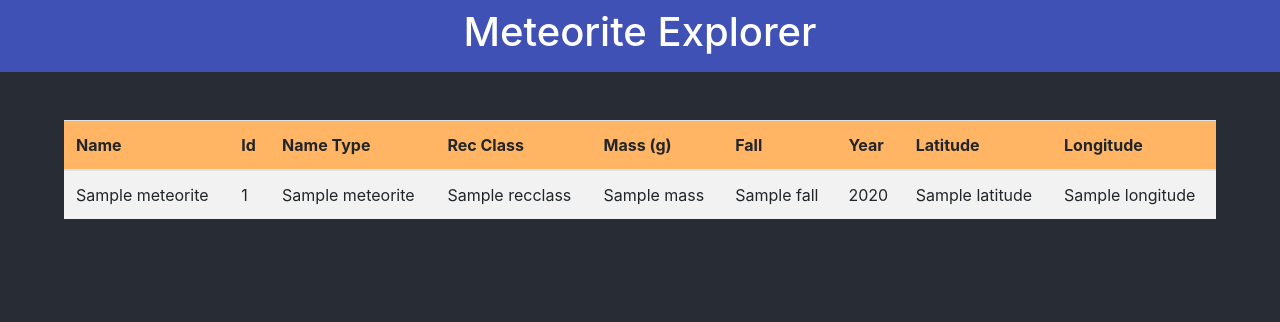
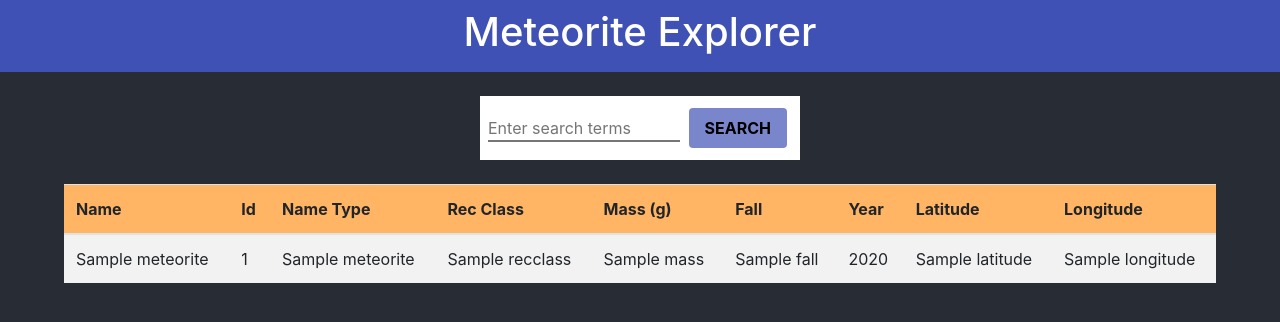
Before and after one commit to JohnJBarrett22/Meteorite_Explorer, a Django app: template apps/meteorite_app/templates/meteorite_app/index.html in a window 1280 px wide. Shown: the top 322 px of the page. Run offline with Django 3.2, Linux system fonts and the light colour scheme; the template is opened without the code that fills it: most values are stand-ins (such as "Sample title", 1, 10 or a date in 2020); some libraries are stand-ins or nearby versions.

Commit message:
Added in search form with styling to match template

```diff
--- a/apps/meteorite_app/static/meteorite_app/css/main.css
+++ b/apps/meteorite_app/static/meteorite_app/css/main.css
@@ -11,9 +11,30 @@ body {
     color: white;
     background-color: #3f51b5
 }
+.formBox {
+    width: 20rem;
+    margin: 1.5rem auto;
+    padding: .5rem;
+    background-color: white;
+}
+.formField {
+    width: 12rem;
+    border-left: none;
+    border-right: none;
+    border-top: none;
+}
+.formButton {
+    margin: .25rem;
+    padding: .5rem 1rem;
+    border: none;
+    border-radius: .25rem;
+    font-weight: bold;
+    color: black;
+    background-color: #7986cb;
+}
 .dataTable {
     width: 90%;
-    margin: 3rem auto;
+    margin: 0 auto;
     background-color: white;
 }
 .headerRow {
--- a/apps/meteorite_app/templates/meteorite_app/index.html
+++ b/apps/meteorite_app/templates/meteorite_app/index.html
@@ -12,6 +12,13 @@
 <body>
     <div class="titleBar">
         <h1>Meteorite Explorer</h1>
+    </div>
+    <div class="formBox">
+        <form id="search_form" class="ajax_form" action='/meteorite_app/search' method="post">
+            {% csrf_token %}
+            <input class="formField" type="text" name="name" placeholder="Enter search terms">
+            <input class="formButton" type="submit" value="SEARCH" name="JJS">
+        </form>
     </div>
     <div class="dataTable">
         <table class="table table-striped">
```
Also changed, not shown: apps/meteorite_app/views.py (line endings or trailing spaces).
